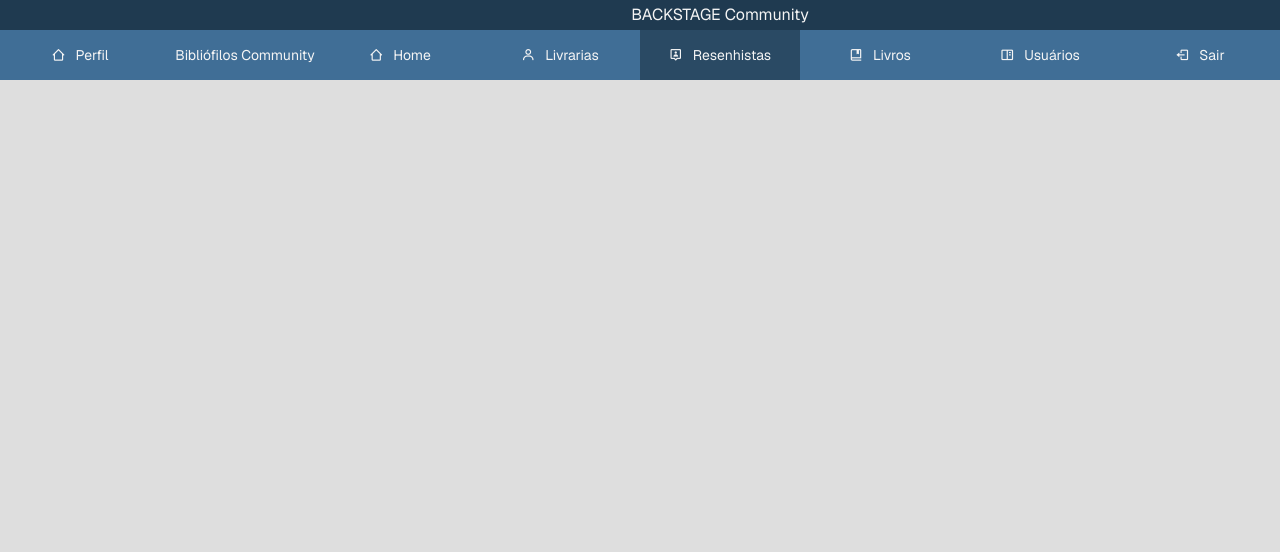
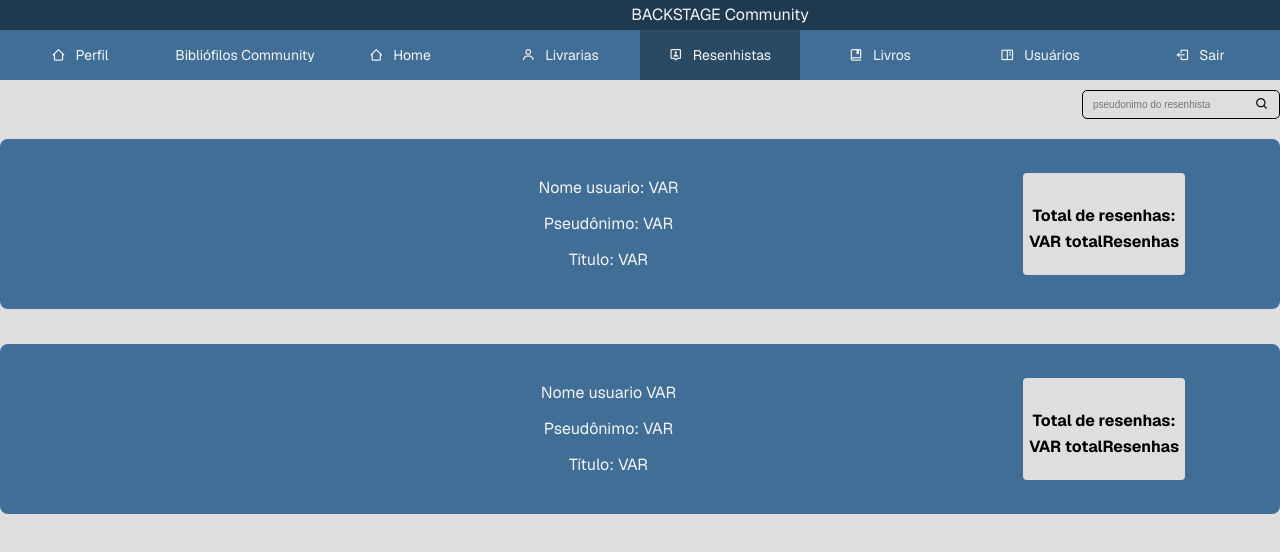
Before and after one commit to giovanagomesdsv/tcc-front-react, a Next.js app: page /lista-resenhistas in a window 1280 px wide. Shown: the top 552 px of the page. Built offline with nearby package versions, Linux system fonts and the light colour scheme; some icons are missing.

Commit message:
resenhista finalizado

```diff
--- a/src/app/globals.css
+++ b/src/app/globals.css
@@ -365,7 +365,6 @@ p {
 .imagem {
   width: 10rem;
   height: 15rem;
-  border: solid 1px red;
 }
 
 .imagem img {
--- a/src/app/lista-resenhistas/page.jsx
+++ b/src/app/lista-resenhistas/page.jsx
@@ -3,9 +3,9 @@ import Link from "next/link";
 
 
 export default function ListaResenhas() {
-    return (
-        <div className="container">
-           <header>
+  return (
+    <div className="container">
+      <header>
         BACKSTAGE Community
       </header>
       <nav className="sidebar" id="sidebar">
@@ -73,7 +73,55 @@ export default function ListaResenhas() {
           </li>
         </ul>
       </nav>
+      <main>
+        <div className="buscacontainer">
+          <form action="" method="GET" className="buscaform">
+            <input type="text" name="busca" placeholder="pseudonimo do resenhista" />
+            <button type="submit"><i class='bx bx-search'></i></button>
+          </form>
+        </div>
 
+
+
+          <div className={styles.resenhistabox}>
+            <div className={styles.resenhistainfo}>
+              {/* IMAGEM DO RESENHISTA LINKADO COM TELEFONE
+              <a href='https://wa.me/{$telefone}?text={$mensagem}' target='_blank'>
+                <img class='imagem' src='../imagens/resenhistas/$foto' alt=''>
+              </a>
+              */}
+            </div>
+            <div className={styles.cardtext}>
+              <p>Nome usuario: VAR</p>
+              <p><strong>Pseudônimo: VAR</strong></p>
+              <p><strong>Título: VAR</strong> </p>
+            </div>
+            <div className={styles.resenhacontador}>
+              <p>Total de resenhas:</p>
+              VAR totalResenhas
+            </div>
+          </div>
+        <div className={styles.resenhistabox}>
+          <div className={styles.resenhistainfo}>
+            {/*IMAGEM DO RESENHISTA LINKADO COM TELEFONE
+            <a href='https://wa.me/{$telefone}?text={$mensagem}' target='_blank'>
+              <img class='imagem' src='../imagens/resenhistas/$foto' alt=''>
+            </a>
+            */}
+          </div>
+          <div className={styles.cardtext}>
+            <p>Nome usuario VAR</p>
+            <p><strong>Pseudônimo: VAR</strong></p>
+            <p><strong>Título: VAR</strong></p>
+          </div>
+          <div className={styles.resenhacontador}>
+            <p>Total de resenhas:</p>
+            VAR totalResenhas
+          </div>
         </div>
+        </main >
+    </div>
+
+
     )
 }
--- a/src/app/lista-resenhistas/page.module.css
+++ b/src/app/lista-resenhistas/page.module.css
@@ -0,0 +1,53 @@
+/* Container geral do card */
+.resenhistabox {
+    display: flex;
+    justify-content: space-around;
+    align-items: center;
+    width: 100%;
+  margin: 3.5rem 0;
+  background-color: var(--principal);
+  color: var(--text);
+  border-radius: .8rem;
+  height: 17rem;
+}
+
+.resenhistainfo{
+        width: 10rem;
+        height: 15rem;
+}
+.cardtext {
+    display: flex;
+    align-items: center;
+    justify-content: center;
+    flex-direction: column;
+    width: 45rem;
+    flex-wrap: wrap;
+}
+.cardtext p{
+margin: 1rem;
+}
+
+/* Informações alinhadas à esquerda */
+.resenhistainfo a {
+    display: flex;
+    align-items: center;
+    flex-direction: row;
+    gap: 2rem;
+}
+
+/* Contador de resenhas à direita */
+.resenhacontador {
+    display: flex;
+    flex-direction: column;
+    align-items: center;
+    justify-content: center;
+    background-color: var(--bg);
+    color: #000;
+    border-radius: 4px;
+    font-weight: bold;
+    height: 60%;
+}
+.resenhacontador p {
+    color: #000;
+    margin: 1rem;
+}
```
